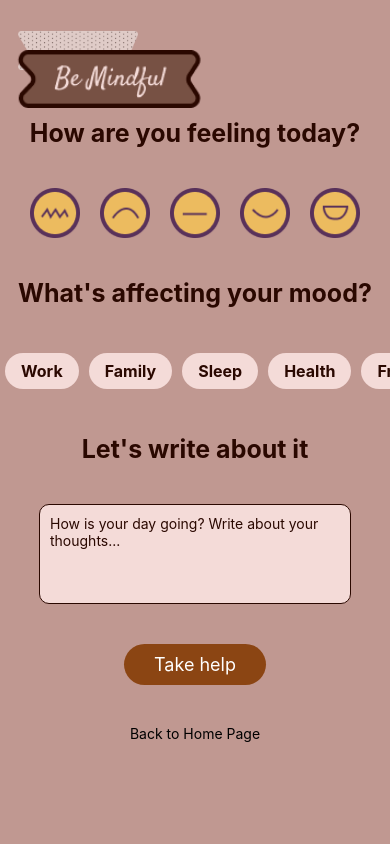
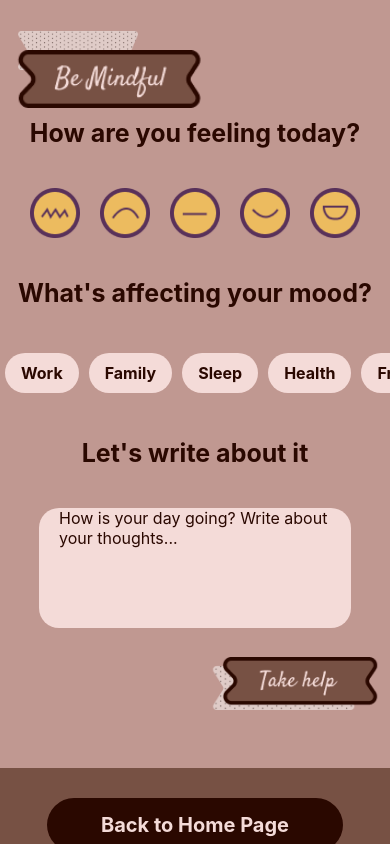
Before and after one commit to aleluca29/EmotionalEngineers, a React Native app in the folder frontend/EmotionalEngineersApp/: screen / in a window 390 px wide. Built offline with nearby package versions, Linux system fonts and the light colour scheme.

Commit message:
Mood Tracker Screen

```diff
--- a/frontend/EmotionalEngineersApp/src/screens/MoodTrackerScreen.js
+++ b/frontend/EmotionalEngineersApp/src/screens/MoodTrackerScreen.js
@@ -76,16 +76,22 @@ const MoodScreen = ({ navigation }) => {
                 onChangeText={setThoughts}
                 value={thoughts}
             />
+            {/* Add your Image component here */}
+            <View style={styles.imageContainer}>
+                <Image
+                    source={require('../../assets/take_help.png')} // Replace with your image's actual path
+                    style={styles.imageStyle}
+                />
+            </View>
 
 
+            {/* Footer */}
+            <View style={styles.footer}>
+                <TouchableOpacity style={styles.backButton} onPress={() => navigation.goBack()}>
+                    <Text style={styles.backButtonText}>Back to Home Page</Text>
+                </TouchableOpacity>
+            </View>
 
-            <TouchableOpacity style={styles.helpButton}>
-                <Text style={styles.helpButtonText}>Take help</Text>
-            </TouchableOpacity>
-
-            <TouchableOpacity style={styles.backButton} onPress={() => navigation.goBack()}>
-                <Text>Back to Home Page</Text>
-            </TouchableOpacity>
         </ScrollView>
     );
 };
@@ -128,32 +134,33 @@ const styles = StyleSheet.create({
     input: {
         backgroundColor: '#F4DBD8', // Set the background color
         color: '#2A0800', // Set the text color
-        minHeight: 100, // Minimum height for the input box
-        borderColor: '#2A0800', // Border color
-        borderWidth: 1, // Border width
-        borderRadius: 10, // Border radius for rounded corners
-        padding: 10, // Padding inside the input box
-        textAlignVertical: 'top', // Align text to the top
+        minHeight: 120, // Adjust the height as needed
+        paddingHorizontal: 20, // Horizontal padding inside the input box
+        textAlignVertical: 'center', // Vertically center the text
         marginVertical: 20, // Margin vertical
-        width: '80%', // Less width, you can adjust as needed
-        alignSelf: 'center', // Center the input box
+        width: '80%', // Width of the input box, adjust as needed
+        alignSelf: 'center', // Center the input box horizontally
+        borderRadius: 20, // Set to at least half of the minHeight for an oval shape
+        borderWidth: 0, // Remove border
+        fontSize: 16, // Adjust font size as necessary
     },
-    helpButton: {
-        backgroundColor: '#8B4513',
-        borderRadius: 25,
-        paddingVertical: 10,
-        paddingHorizontal: 30,
-        alignSelf: 'center',
-        marginVertical: 20,
+
+    backButton: {
+        backgroundColor: '#2A0800', // Background color of the button
+        borderRadius: 30, // More rounded corners
+        paddingVertical: 15, // Increased vertical padding
+        paddingHorizontal: 30, // Increased horizontal padding
+        marginTop: 20, // Space above the button
+        marginBottom: 20, // Space below the button
+        // alignSelf: 'center', // Center button, not needed if footer is centering content
+        width: '80%', // Set width to 80% of the footer's width
+        // Remove width if you want padding to define the size
     },
-    helpButtonText: {
-        color: '#FFF',
-        fontSize: 18,
-        textAlign: 'center',
-    },
-    backButton: {
-        alignSelf: 'center',
-        marginVertical: 20,
+    backButtonText: {
+        color: '#F4DBD8', // Text color
+        fontSize: 20, // Increased font size
+        fontWeight: 'bold', // Font weight
+        textAlign: 'center', // Center text
     },
     overlayImage: {
         width: '50%', // Smaller width as a percentage of its container
@@ -190,7 +197,7 @@ const styles = StyleSheet.create({
     factorButton: {
         backgroundColor: '#F4DBD8', // The specified button color
         borderRadius: 20, // Rounded corners
-        paddingVertical: 8, // Vertical padding
+        paddingVertical: 10, // Vertical padding
         paddingHorizontal: 16, // Horizontal padding
         margin: 5, // Margin around the buttons to ensure they don't touch
         // Additional styling as needed
@@ -204,6 +211,23 @@ const styles = StyleSheet.create({
 
         // Add text styling as needed
     },
+    imageContainer: {
+        alignItems: 'flex-end', // Align image container to the right
+        marginTop: -50, // Space between the text input and the image
+        marginRight: 10, // Space from the right edge of the screen
+    },
+    imageStyle: {
+        width: 170, // Set the width of your image
+        height: 170, // Set the height of your image
+        resizeMode: 'contain', // Keep the image's aspect ratio
+    },
+    footer: {
+        backgroundColor: '#775144', // Background color of the footer
+        padding: 10, // Padding inside the footer
+        justifyContent: 'center', // Center content vertically
+        alignItems: 'center', // Center content horizontally
+    },
+
 });
 
 export default MoodScreen;
```
Also changed, not shown: frontend/EmotionalEngineersApp/assets/take_help.png (added).
